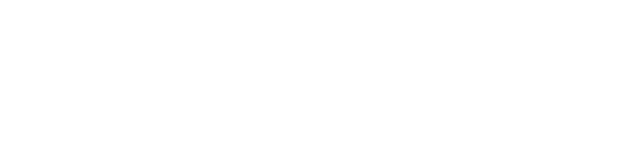
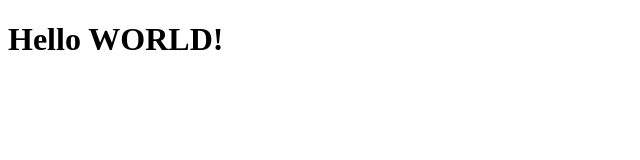
Before and after one commit to Vlad-Rzaiev/goit-js-hw-01, a plain HTML site: page index.html in a window 1280 px wide. Shown: the whole page, without its empty margins (0-640 px from the left). Drawn offline with Linux system fonts and the light colour scheme.

Commit message:
add title

```diff
--- a/index.html
+++ b/index.html
@@ -9,5 +9,7 @@
     <script src="./js/task-2.js" defer></script>
     <script src="./js/task-3.js" defer></script>
   </head>
-  <body></body>
+  <body>
+    <h1>Hello WORLD!</h1>
+  </body>
 </html>
```
